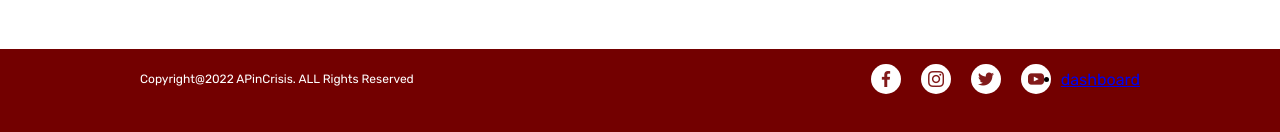
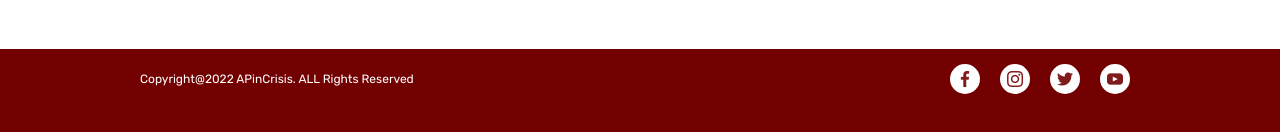
Before and after one commit to DroidDaniel/aic, a React (Create React App) app: page /aicjoiners in a window 1280 px wide. Shown: the part 410-542 px from the top of the page. Built offline with nearby package versions, Linux system fonts and the light colour scheme; no server answers; the database is empty.

Commit message:
form reterived

```diff
--- a/src/components/Footer.js
+++ b/src/components/Footer.js
@@ -4,7 +4,6 @@
 import Instagram from "../images/instagram.png";
 import Twitter from "../images/twitter.png";
 import Youtube from "../images/youtube.png";
-import { Link } from "react-router-dom";
 
 function Footer() {
   return (
@@ -52,9 +51,6 @@
                   <img src={Youtube} alt="facebook" />
                 </a>
               </li>
-              <li>
-                <Link to="/aicjoiners">dashboard</Link>
-              </li>
             </ul>
           </div>
         </div>
```
